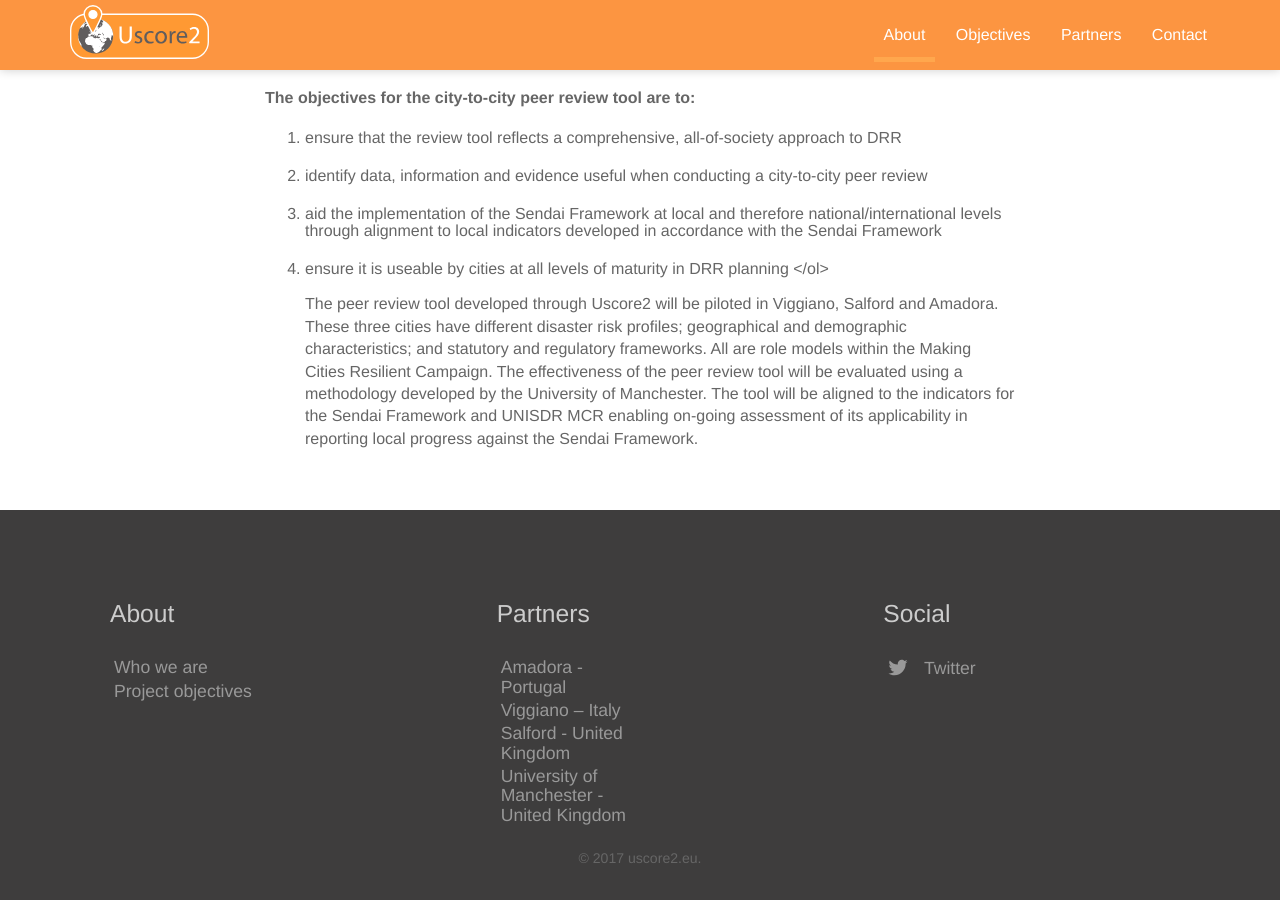
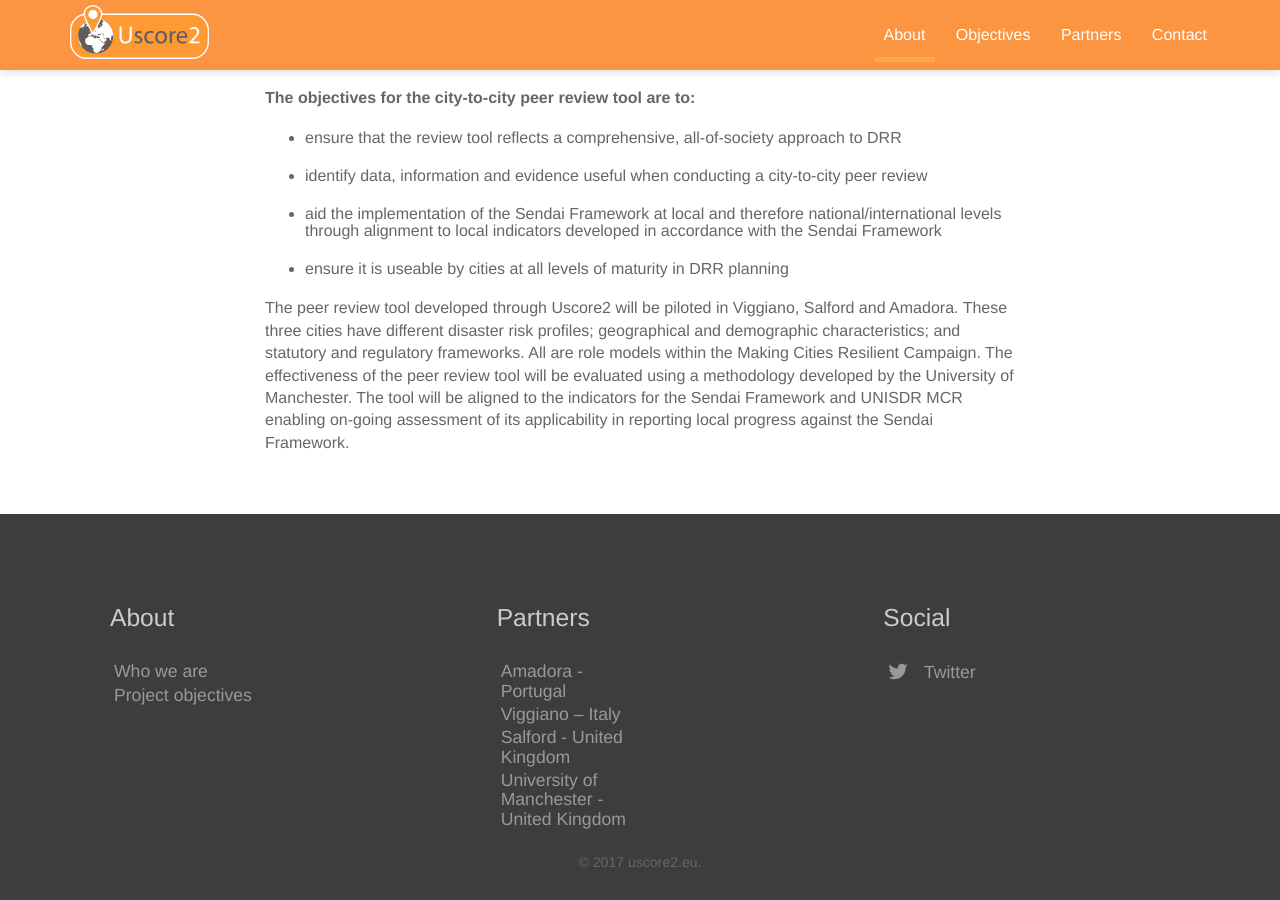
Before and after one commit to uscore2/uscore2.github.io, a Jekyll site: the page built from about.md, in a window 1280 px wide and 900 px high, scrolled down 825 px. Built offline with Jekyll 4.4.1, drawn with Linux system fonts in a browser that asks for light colours; nearby versions of some CDN libraries.

Commit message:
Updated about.md

```diff
--- a/about.md
+++ b/about.md
@@ -5,21 +5,20 @@
 published: true
 ---
 
-<p>The Uscore2 project aims to design and test a generic, practical, city-to-city, disaster risk reduction peer review tool for cities across EU member states and beyond via the UNISDR Making Cities Resilient campaign (MCR). The project will involve collaborative work between the municipalities of Salford, Amadora and Viggiano. the University of Manchester, UNISDR, the Department of Communities and Local Government (UK), Portuguese National Authority of Civil Protection and the Associazione di Protezione Civile Gruppo Lucano.</p>
+The Uscore2 project aims to design and test a generic, practical, city-to-city, disaster risk reduction peer review tool for cities across EU member states and beyond via the UNISDR Making Cities Resilient campaign (MCR). The project will involve collaborative work between the municipalities of Salford, Amadora and Viggiano. the University of Manchester, UNISDR, the Department of Communities and Local Government (UK), Portuguese National Authority of Civil Protection and the Associazione di Protezione Civile Gruppo Lucano.
 
-<p>The last decade has seen a rising trend in natural and man-made disasters. EU Civil Protection legislation advocates that Member States share best practice and help each other to identify where additional effort is needed to reduce risks. Practical translation of this includes cities conducting better risk assessment and developing action plans. Beyond the EU, the Sendai Framework for Disaster Risk Reduction (DRR) 2015-2030 , endorsed by the UN General Assembly in June 2015 established seven global targets including  to “substantially increase the number of countries with national and local DRR strategies by 2020” and emphasizing the need to empower local governments to reduce disaster risk.</p>
+The last decade has seen a rising trend in natural and man-made disasters. EU Civil Protection legislation advocates that Member States share best practice and help each other to identify where additional effort is needed to reduce risks. Practical translation of this includes cities conducting better risk assessment and developing action plans. Beyond the EU, the Sendai Framework for Disaster Risk Reduction (DRR) 2015-2030 , endorsed by the UN General Assembly in June 2015 established seven global targets including  to “substantially increase the number of countries with national and local DRR strategies by 2020” and emphasizing the need to empower local governments to reduce disaster risk.
 
-<p>Local governments are closest to citizens and communities, playing a vital role in responding to emergencies and delivering essential services which must be resilient to disasters. To respond to calls to prevent and prepare for disasters, municipalities need better access to policies, tools and rigorous, expert critique. Self-assessment tools are available but are often cumbersome to apply. Peer review of local civil protection mechanisms could offer an independent/ transparent assessment, adding clear value to building local and national resilience. The tool will assist cities with the challenge of strengthening their implementation of disaster risk reduction. Conducting rigorous city-to-city peer reviews is a challenge for practitioners and policy-makers who want to learn from best practice as this has not yet been assembled into an easy to use tool.</p>
+Local governments are closest to citizens and communities, playing a vital role in responding to emergencies and delivering essential services which must be resilient to disasters. To respond to calls to prevent and prepare for disasters, municipalities need better access to policies, tools and rigorous, expert critique. Self-assessment tools are available but are often cumbersome to apply. Peer review of local civil protection mechanisms could offer an independent/ transparent assessment, adding clear value to building local and national resilience. The tool will assist cities with the challenge of strengthening their implementation of disaster risk reduction. Conducting rigorous city-to-city peer reviews is a challenge for practitioners and policy-makers who want to learn from best practice as this has not yet been assembled into an easy to use tool.
 
-<p>Uscore2 follows on from the DG ECHO-funded ‘Urban Scorecard’ (UScore) project which enabled 5 European cities to pilot a self-assessment Disaster Resilience Scorecard to assess city resilience; Amadora in Portugal, Arvika and Jönköping in Sweden and the British cities of Salford and Stoke-on-Trent. Learning from UScore will be  formalised into Uscore2 by developing a peer-review tool that will enable self-assessment approaches to be complemented by independent analysis.</p>
+Uscore2 follows on from the DG ECHO-funded ‘Urban Scorecard’ (UScore) project which enabled 5 European cities to pilot a self-assessment Disaster Resilience Scorecard to assess city resilience; Amadora in Portugal, Arvika and Jönköping in Sweden and the British cities of Salford and Stoke-on-Trent. Learning from UScore will be  formalised into Uscore2 by developing a peer-review tool that will enable self-assessment approaches to be complemented by independent analysis.
 
-<p><strong>The objectives for the city-to-city peer review tool are to:</strong></p>
+**The objectives for the city-to-city peer review tool are to:**
 
-<ol>
-<li> ensure that the review tool reflects a comprehensive, all-of-society approach to DRR
-<li> identify data, information and evidence useful when conducting a city-to-city peer review
-<li> aid the implementation of the Sendai Framework at local and therefore national/international levels through alignment to local indicators developed in accordance with the Sendai Framework
-<li> ensure it is useable by cities at all levels of maturity in DRR planning
-</ol>
+- ensure that the review tool reflects a comprehensive, all-of-society approach to DRR
+- identify data, information and evidence useful when conducting a city-to-city peer review
+- aid the implementation of the Sendai Framework at local and therefore national/international levels through alignment to local indicators developed in accordance with the Sendai Framework
+- ensure it is useable by cities at all levels of maturity in DRR planning
 
-<p>The peer review tool developed through Uscore2 will be piloted in Viggiano, Salford and Amadora. These three cities have different disaster risk profiles; geographical and demographic characteristics; and statutory and regulatory frameworks. All are role models within the Making Cities Resilient Campaign. The effectiveness of the peer review tool will be evaluated using a methodology developed by the University of Manchester. The tool will be aligned to the indicators for the Sendai Framework and UNISDR MCR enabling on-going assessment of its applicability in reporting local progress against the Sendai Framework.</p>
+
+The peer review tool developed through Uscore2 will be piloted in Viggiano, Salford and Amadora. These three cities have different disaster risk profiles; geographical and demographic characteristics; and statutory and regulatory frameworks. All are role models within the Making Cities Resilient Campaign. The effectiveness of the peer review tool will be evaluated using a methodology developed by the University of Manchester. The tool will be aligned to the indicators for the Sendai Framework and UNISDR MCR enabling on-going assessment of its applicability in reporting local progress against the Sendai Framework.
```
